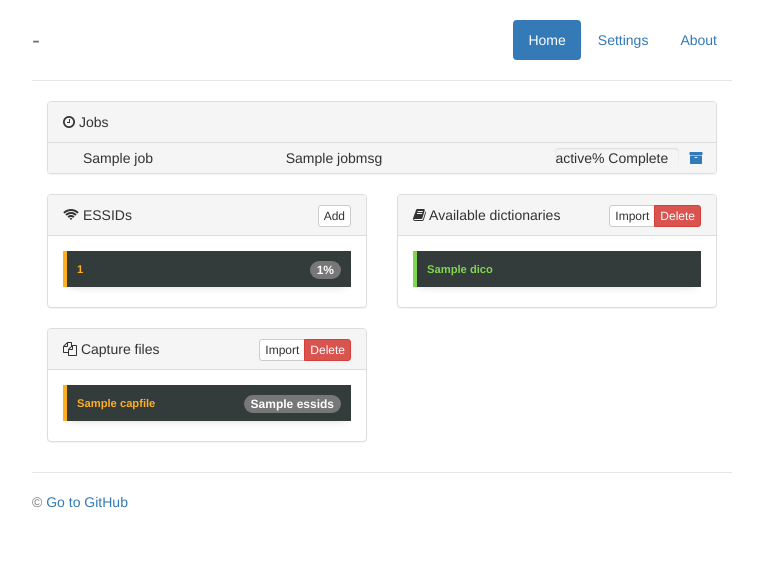
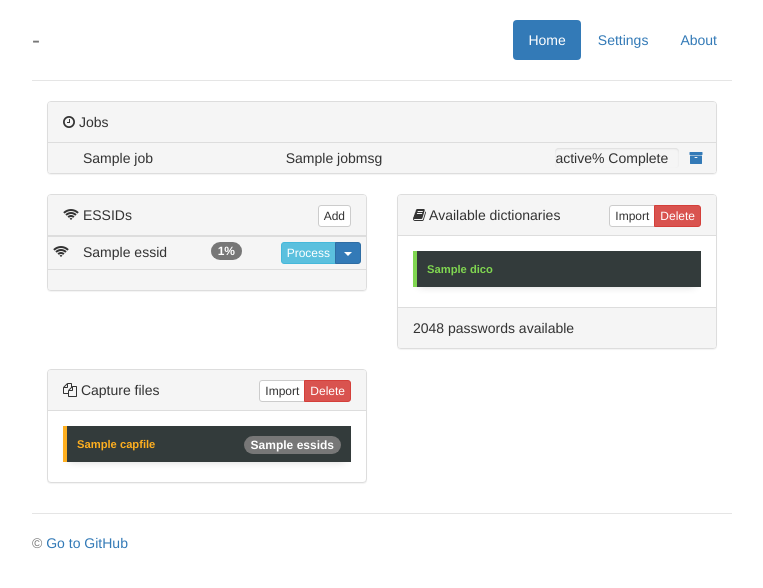
Before and after one commit to gbnk0/pyshake, a Flask app: template templates/home.html in a window 1280 px wide. Shown: the top 588 px of the page, without its empty margins (258-1021 px from the left). Run offline with Flask 2, Linux system fonts and the light colour scheme; the template is opened without the code that fills it: most values are stand-ins (such as "Sample title", 1, 10 or a date in 2020); parts of the project's set-up code (start-up, migrations or seed data) failed here and were passed over; some libraries are stand-ins or nearby versions.

Commit message:
Batch processing is working

```diff
--- a/app.py
+++ b/app.py
@@ -5,7 +5,7 @@ import subprocess
 import glob
 import os
 from config import pyrit_path, cap_path
-
+from threading import Thread
 
 
 #DICTIONNARY FILE
@@ -22,30 +22,10 @@ class essidobj():
     def __init__(self):
     	self.path = ''
     	self.name = ''
+        self.percent = 0.00
     	self.capath = ''
     	self.bssid = ''
         self.isprocessing = False
-
-    # def start_processing(self):
-    #     try:
-    #         cmd = [pyrit_path, '-e', self.name, 'batch']
-    #         p = subprocess.Popen(cmd, stdout=subprocess.PIPE,
-    #                                   stderr=subprocess.PIPE,
-    #                                   universal_newlines=True)
-    #         while p.poll() is None:
-    #             line = p.stdout.readline()
-    #             if 'workunits' in line:
-    #                 self.isprocessing = True
-    #                 print "*** DEBUG ***"
-    #                 totalWU = line.split(' ')[1].split('/')[1]
-    #                 currentWU = line.split(' ')[1].split('/')[0]
-    #                 add_job('Running...', get_percent(currentWU, totalWU), 10)
-
-    #             else :
-    #                 self.isprocessing = False
-    #                 add_job('Finished', 100, 10)
-    #     except:
-    #         raise
 
 
 #CAPTURE FILE (containing the handshake)
@@ -88,13 +68,14 @@ def get_essids():
                               stderr=subprocess.PIPE,
                               universal_newlines=True)
 
-    results = {}
+    results = []
     while p.poll() is None:
         line = p.stdout.readline()
         if 'ESSID' in line:
-            essid = line.split("'")[1]
-            percent = line.split("(")[1]
-            results[essid] = percent.replace("%)\n","")
+            cur_essid = essidobj()
+            cur_essid.name = line.split("'")[1]
+            cur_essid.percent = line.split("(")[1].replace("%)\n","")
+            results.append(cur_essid)
     return results
 
 
@@ -147,40 +128,57 @@ def divide_millions(number):
 
 
 #CREATE JOBS
-def add_job(jobname, msg, percent, job_type):
+def jobize(jobname, msg, percent, job_type):
     try:
-        # job_exists = jobs.query.filter_by(jobtype='').first()
-        # if not job_exists:
-        j = jobs(jobname, msg, percent, job_type, 0)
-        s.add(j)
-        s.commit()
+        job_exists = jobs.query.filter_by(jobtype=job_type).filter_by(jobarchived=0).first()
+
+        if job_type == 3:
+            job_exists = False
+
+        if not job_exists:
+            j = jobs(jobname, msg, percent, job_type, 0)
+            s.add(j)
+            s.commit()
+        else:
+            s.query(jobs).filter(jobs.jobtype == job_type).update({'percent': percent})
+            s.commit()
 
         return 0
     except:
         raise
 
 
-#PROCESS ALL PASSWORDS IMPORTED WITH ALL ESSID CREATED
-def start_processing():
+#PROCESS ALL PASSWORDS WITH SELECTED ESSID
+def process_essid(essid_name):
     try:
-    	cmd = [pyrit_path, 'batch']
+    	cmd = [pyrit_path, '-e', essid_name, 'batch']
     	p = subprocess.Popen(cmd, stdout=subprocess.PIPE,
                                   stderr=subprocess.PIPE,
                                   universal_newlines=True)
     	while p.poll() is None:
     	    line = p.stdout.readline()
-    	    if 'workunits' in line:
+    	    if 'workunits' and 'far' in line:
                 print "*** DEBUG ***"
-    	    	totalWU = line.split(' ')[1].split('/')[1]
-    	    	currentWU = line.split(' ')[1].split('/')[0]
-    	    	add_job('BATCH', 'Running...', get_percent(currentWU, totalWU), 10)
-            else :
-    	        add_job('BATCH', 'Finished', 100, 10)
+
+                totalWU = line.split(' ')[1].split('/')[1]
+                currentWU = line.split(' ')[1].split('/')[0]
+
+    	    	jobize('BATCH', 'Processing ' + essid_name + '...', get_percent(currentWU, totalWU), 10)
+
+        try:
+            p.terminate()
+            p.communicate()
+
+        except:
+            pass
+
+        jobize('BATCH', 'Finished processing ' + essid_name, 100, 10)
+        return True
     except:
     	raise
 
 
-#CREATE ESSID FUNCTION
+#CREATE ESSID
 def create_essid(essid_name):
     cmd = [pyrit_path, '-e', essid_name, 'create_essid']
     p = subprocess.Popen(cmd, stdout=subprocess.PIPE,
@@ -189,7 +187,7 @@ def create_essid(essid_name):
     while p.poll() is None:
         line = p.stdout.readline()
         if 'Created' in line:
-            add_job('ESSID', 'ESSID ' + str(essid_name) + ' Created successfully.', 100, 3)
+            jobize('ESSID', 'ESSID ' + str(essid_name) + ' Created successfully.', 100, 3)
             return True
 
 
@@ -210,6 +208,15 @@ def c_essid():
         essid_name = request.form['essid-name']
         if create_essid(essid_name):
             return redirect('/')
+
+
+#ROUTE FOR batch process ESSID
+@app.route('/process_essid/<essid_name>', methods = ['GET'])
+def pr_essid(essid_name):
+    if request.method == 'GET':
+        t = Thread(target=process_essid, args=(essid_name,))
+        t.start()
+        return redirect('/')
 
 
 #ROUTE FOR ARCHIVING JOB
@@ -235,7 +242,7 @@ def upload():
                 file.save(os.path.join(app.config['CAPFILES_DEST'], file.filename))
                 filenames.append(file.filename)
         # return render_template('upload.html', filenames=filenames)
-        add_job('FILES', str(len(filenames)) + ' file(s) uploaded sucessfully', 100, 5)
+        jobize('FILES', str(len(filenames)) + ' file(s) uploaded sucessfully', 100, 5)
         return redirect('/')
     except:
         raise
--- a/templates/home.html
+++ b/templates/home.html
@@ -54,22 +54,39 @@
                             <a data-toggle="modal" data-target="#addEssidModal" class="btn btn-default btn-xs">Add</a>
                         </div>
                     </div>
-                        <div class="panel-body">
+                        <div class="panel-body" style="padding: 0px; padding-bottom: 0px;">
+                            <table class="table table-condensed table-striped table-hover" style="padding: 0px; padding-bottom: 0px; margin: 0px;">
+                                <tbody>
+                                {% for essid in essids %}
+                                    <tr class="active">
 
-                            {% for essid, percent in essids.iteritems() %}
+                                        <td class="icontd">
+                                            <i class="fa fa-wifi" aria-hidden="true"></i>
+                                        </td>
+                                        <td>{{ essid.name }}</td>
+                                        <td><span class="badge pull-right">{{ essid.percent }}%</span><td>
+                                        <td style="padding-left: 0px; margin-right: 0px;">
 
-                            <div class="notice notice-warning notice-sm">
+                                            <div class="btn-group pull-right">
+                                              <a href="/process_essid/{{ essid.name }}" class="btn btn-info btn-xs" role="button">Process</a>
+                                              <button type="button" class="btn btn-primary dropdown-toggle btn-xs" data-toggle="dropdown" aria-haspopup="true" aria-expanded="false">
+                                                <span class="caret"></span>
 
-                                <strong>{{ essid }}</strong>
-                                {% if percent|int == 100.00 %}
-                                    <a href="#" class="btn btn-success btn-xs pull-right">Crack</a>
-                                {% else %}
-                                    <span class="badge pull-right">{{ percent }}%</span>
-                                {% endif %}
-                            </div>
+                                              </button>
+                                              <ul class="dropdown-menu">
+                                                <li><a href="#">Crack</a></li>
+                                                <li role="separator" class="divider"></li>
+                                                <li><a href="#">Delete</a></li>
+                                              </ul>
+                                            </div>
 
-                            {% endfor %}
+                                        </td>
+                                    </tr>
+                                {% endfor %}
+                                </tbody>
+                            </table>
                         </div>
+                        <div class="panel-footer"></div>
                 </div>
             </div>
 
@@ -92,6 +109,7 @@
 
                         {% endfor %}
                     </div>
+                    <div class="panel-footer">2048 passwords available</div>
                 </div>
             </div>
 
```
